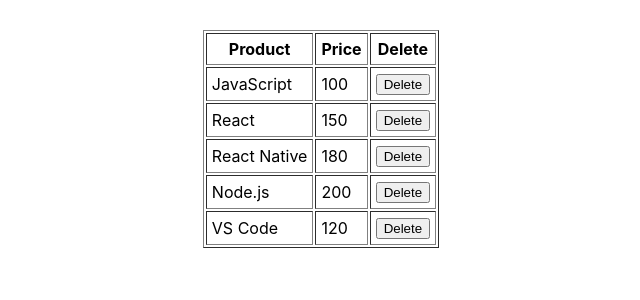
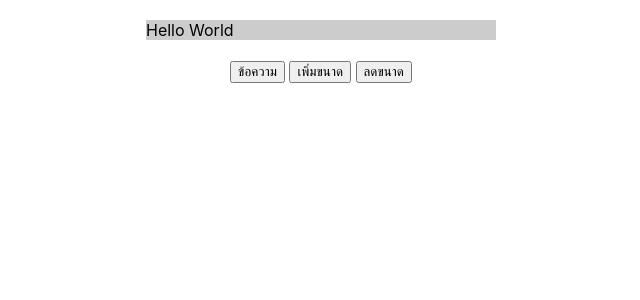
Before and after one commit to oak072544/app1, a React (Create React App) app: page / in a window 1280 px wide. Shown: the top 300 px of the page, without its empty margins (319-959 px from the left). Built offline with nearby package versions, Linux system fonts and the light colour scheme.

Commit message:
MesssageBox

```diff
--- a/src/App.js
+++ b/src/App.js
@@ -1,6 +1,6 @@
 import React from "react";
-import RefsArray from "./ref-array";
+import MesssageBox from "./state-func";
 
 export default function App(){
-  return <RefsArray/>;
+  return <MesssageBox/>;
 }
--- /dev/null
+++ b/src/state-func.js
@@ -0,0 +1,36 @@
+import React,{useState} from "react"
+
+export default function MesssageBox(){
+    let [text,setText] = useState('Hello World')
+    let [size,setSize] = React.useState(16)
+
+    const onClickSetText =()=>{
+        let t = prompt('กำหนดข้อความ')
+        if(t){
+            setText(t)
+        }
+    }
+
+    const onClickZoomIn =()=>{
+        let newSize = size + 1
+        setSize(newSize)
+    }
+
+    let msgboxSyle ={
+        display : 'inline-block',
+        width: 350,
+        fontSize: size,
+        backgroundColor: '#ccc',
+        paddind: 5,
+        textAlign: 'left'
+    }
+
+    return(
+        <div style={{textAlign: 'center',marginTop:20}}>
+            <div style={msgboxSyle}>{text}</div><br/><br/>
+            <button onClick={onClickSetText}>ข้อความ</button>&nbsp;
+            <button onClick={onClickZoomIn}>เพิ่มขนาด</button>&nbsp;
+            <button onClick={()=> setSize(size-1)}>ลดขนาด</button>
+        </div>
+    )
+}
```
